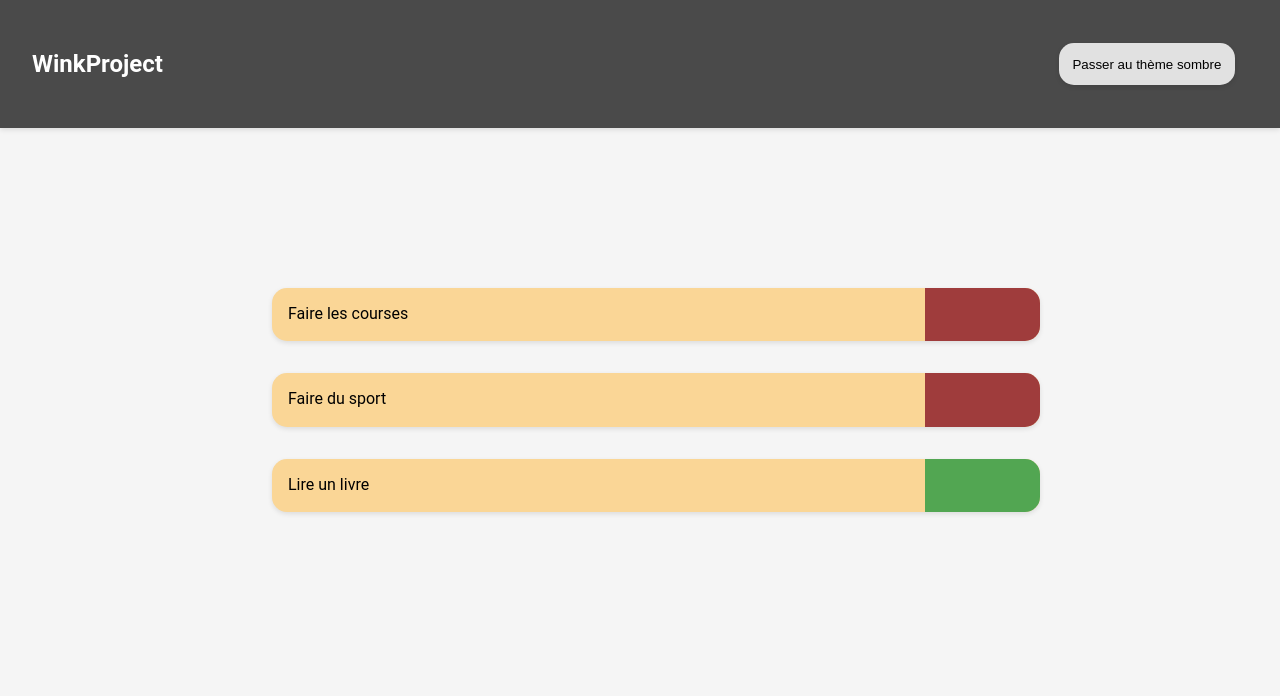
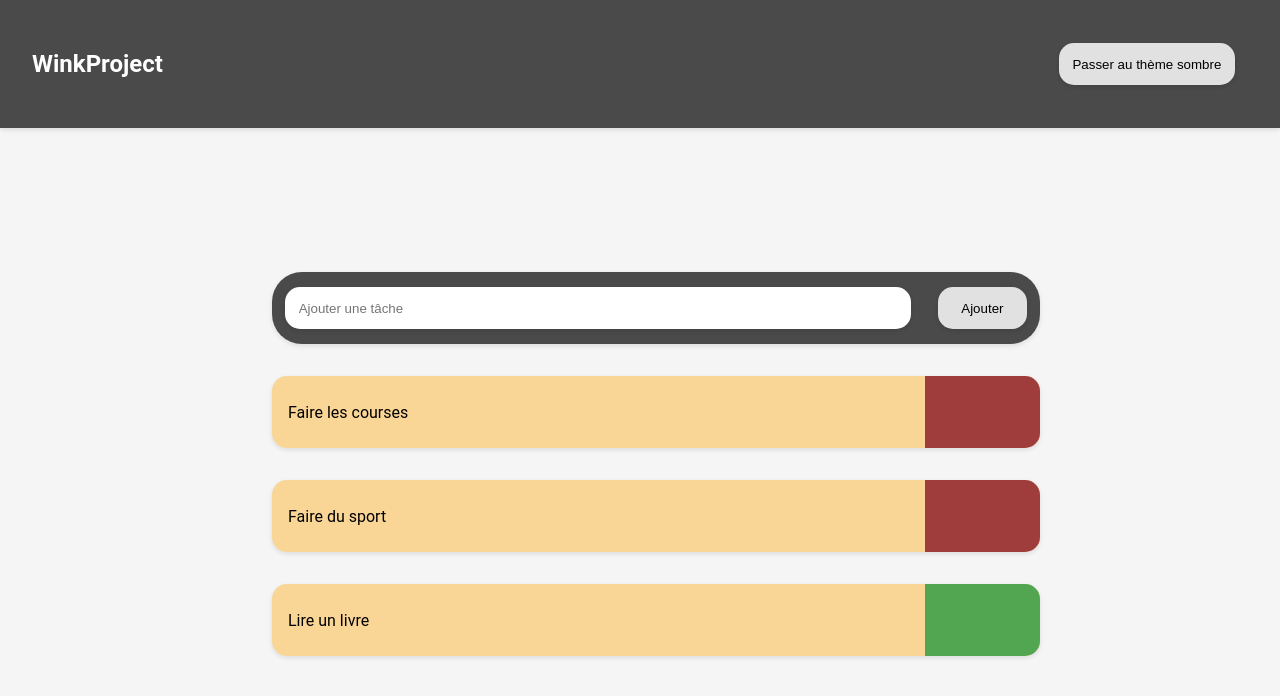
Before and after one commit to vraiSlophil/winkproject, a React (Vite) app: page / in a window 1280 px wide. Shown: the top 696 px of the page. Built offline with nearby package versions, Linux system fonts and the light colour scheme.

Commit message:
Ajout d'un formulaire pour ajouter des tâches et correction + modification + optimisation + factorisation du code css

```diff
--- a/src/App.css
+++ b/src/App.css
@@ -9,17 +9,23 @@ html {
     transition: 0.2s;
 }
 
-#root > div.light-theme {
+body {
     font-family: 'Roboto', sans-serif;
-    background-color: #f5f5f5;
-    min-height: 100vh;
+    /*min-height: 100vh;*/
 }
 
-#root > div.dark-theme {
-    font-family: 'Roboto', sans-serif;
+.main-container {
+    overflow-y: scroll;
+}
+
+.light-theme {
+    background-color: #f5f5f5;
+    color: black;
+}
+
+.dark-theme {
     background-color: #333;
     color: #fff;
-    min-height: 100vh;
 }
 
 nav {
@@ -33,27 +39,22 @@ nav {
     padding: 0 2em;
     height: 8em;
     background-color: #4a4a4a;
-
     color: #fff;
     box-shadow: 0 2px 5px rgba(0, 0, 0, 0.1);
 }
 
 nav > ul > li {
     display: inline;
-    /*margin: 0 1em;*/
     list-style: none;
-    /*padding: 2em 1em;*/
-    /*box-shadow: 0 2px 5px rgba(0, 0, 0, 0.1) inset;*/
-    /*border-radius: 30px;*/
 }
 
-/*.light-theme nav > ul > li {*/
-/*    background-color: #f5f5f5;*/
-/*}*/
-
-/*.dark-theme nav > ul > li {*/
-/*    background-color: #333;*/
-/*}*/
+input[type="text"] {
+    padding: 1em;
+    border: none;
+    border-radius: 15px;
+    box-shadow: 0 2px 5px rgba(0, 0, 0, 0.1);
+    margin: 1em;
+}
 
 button {
     cursor: pointer;
@@ -62,6 +63,9 @@ button {
     box-shadow: 0 2px 5px rgba(0, 0, 0, 0.1);
     margin: 1em;
     padding: 1em;
+    background-color: #e1e1e1;
+    color: black;
+    transition: background-color 0.2s;
 }
 
 button:hover {
@@ -72,58 +76,42 @@ button:active {
     background-color: #e5e5e5;
 }
 
-button {
-    background-color: #e1e1e1;
-    color: black;
-}
-
-/*.light-theme button {*/
-/*    background-color: #4a4a4a;*/
-/*    color: #fff;*/
-/*}*/
-
-/*.dark-theme button {*/
-/*    background-color: #e1e1e1;*/
-/*    color: black;*/
-/*}*/
-
-
 .task-container {
-    margin: 0 auto;
+    margin: 8em auto 0 auto;
     display: flex;
     flex-direction: column;
     align-items: start;
     justify-content: center;
-    height: 100vh;
+    min-height: calc(100vh - 8em);
     width: 60vw;
 }
 
-.task {
+.task-list {
+    flex-grow: 1;
+    overflow-y: auto;
+    max-height: calc(100vh - 16em);
+    width: 100%;
+}
+
+.task,
+.task-form {
     display: grid;
-    /*flex-direction: row;*/
-    /*justify-content: space-between;*/
-    /*align-items: center;*/
     grid-template-columns: 85% 15%;
+    align-items: center;
+    height: 4.5em;
     width: 100%;
-    background-color: #fff;
     border-radius: 15px;
     box-shadow: 0 2px 5px rgba(0, 0, 0, 0.1);
     margin: 1em;
     overflow: hidden;
-    /*height: 4em;*/
 }
 
-.task > p,
-.task > input {
-    display: flex;
-    flex-direction: row;
-    justify-content: space-between;
-    padding: 1em;
-    width: 100%;
-    height: 100%;
+.task-form {
+    border-radius: 30px;
+    background-color: #4a4a4a;
 }
 
-.light-theme .task {
+.task {
     background-color: #fad696;
 }
 
@@ -131,12 +119,19 @@ button {
     background-color: #635a3a;
 }
 
+.task > p,
+.task > input {
+    display: flex;
+    justify-content: space-between;
+    align-items: center;
+    padding: 1em;
+    width: 100%;
+    height: 100%;
+}
+
 .task > input {
     padding: 2em;
     appearance: none;
-    /*--size: 4em;*/
-    /*width: var(--size);*/
-    /*height: var(--size);*/
     width: 100%;
     height: 100%;
     cursor: pointer;
--- a/src/App.jsx
+++ b/src/App.jsx
@@ -1,6 +1,7 @@
 import Task from "./components/Task.jsx";
 import ThemeButton from "./components/ThemeButton.jsx";
 import NavBar from "./components/NavBar.jsx";
+import TaskForm from "./components/TaskForm.jsx";
 
 import "./App.css";
 import {useState} from "react";
@@ -35,7 +36,14 @@ function App() {
         setIsDarkTheme(!isDarkTheme);
     };
 
-    return (<div className={isDarkTheme ? "dark-theme" : "light-theme"}>
+    const addTask = (newTask) => {
+        setTasks([...tasks, newTask]);
+    };
+
+    return (
+        <div
+            className={`${isDarkTheme ? "dark-theme" : "light-theme"} main-container`}
+        >
             <NavBar
                 title={"WinkProject"}
                 components={[
@@ -49,12 +57,11 @@ function App() {
             />
 
             <div className={"task-container"}>
+                <TaskForm tasks={tasks} onAddTask={addTask}/>
                 {tasks.map((task) => (<Task
                     key={task.id}
                     id={task.id}
                     titre={task.titre}
-                        description={task.description}
-                        dateCreation={task.dateCreation}
                     statut={task.statut}
                     onStatusChange={handleStatusChange}
                 />))}
--- /dev/null
+++ b/src/components/TaskForm.jsx
@@ -0,0 +1,65 @@
+import {Component} from "react";
+import PropTypes from "prop-types";
+
+
+/*
+    * TaskForm component
+    * @param tasks: liste de tâches
+    * @param onAddTask: fonction pour ajouter une tâche
+    * @return form
+ */
+class TaskForm extends Component {
+    constructor(props) {
+        super(props);
+        this.state = {
+            titre: "",
+        }
+    }
+
+    /*
+        * handleChange
+        * @description: fonction qui change l'etat de l'input en temps réel : l'attribut value est modifié à chaque
+        *               nouveau caractère tapé par l'utilisateur
+        * @param event: event
+     */
+    handleChange(event) {
+        this.setState({titre: event.target.value});
+    }
+
+    handleSubmit(event) {
+        event.preventDefault();
+        if (this.state.titre.trim()) {
+            this._addTask(this.state.titre);
+            this.setState({titre: ""});
+        }
+    }
+
+    _addTask(titre) {
+        const newTask = {
+            id: this.props.tasks.length ? Math.max(...this.props.tasks.map(task => task.id)) + 1 : 1,
+            titre: titre,
+            statut: false
+        };
+        this.props.onAddTask(newTask);
+    }
+
+    render() {
+        return (<form
+                onSubmit={this.handleSubmit.bind(this)}
+                className={"task-form"}
+            >
+                <input type="text"
+                       value={this.state.titre}
+                       onChange={this.handleChange.bind(this)}
+                       placeholder={"Ajouter une tâche"}
+                />
+                <button type={"submit"}>Ajouter</button>
+            </form>)
+    }
+}
+
+TaskForm.propTypes = {
+    tasks: PropTypes.array.isRequired, onAddTask: PropTypes.func.isRequired,
+}
+
+export default TaskForm;
```
Lines whose indentation alone changed are shown as unchanged.
